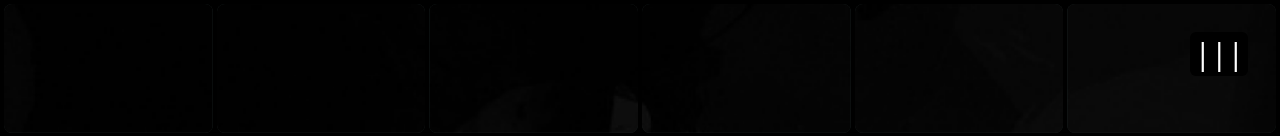
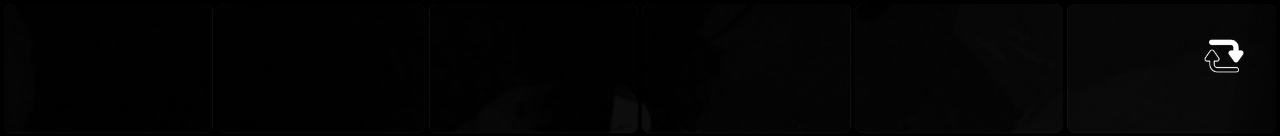
Before and after one commit to Xanthium7/Tile_animation_gsap, a Next.js app: page / in a window 1280 px wide. Shown: the top 136 px of the page. Built offline with nearby package versions, Linux system fonts and the light colour scheme.

Commit message:
fixed the icon menu thingy

```diff
--- a/app/page.jsx
+++ b/app/page.jsx
@@ -182,11 +182,15 @@
             href="#"
           ></a>
           <button
-            className="text-[#fff] bg-black rounded-md p-1 font-thin uppercase text-3xl cursor-pointer"
+            className="text-[#fff] bg-transparent rounded-md p-1 font-thin  text-3xl cursor-pointer"
             onClick={flipAllTiles}
           >
-            {" "}
-            |||{" "}
+            <img
+              src="/repeat.png"
+              alt="Repeat"
+              className="w-10 h-10"
+              style={{ filter: "invert(1)" }}
+            />
           </button>
         </nav>
         <section
```
Also changed, not shown: public/repeat.png (added).
